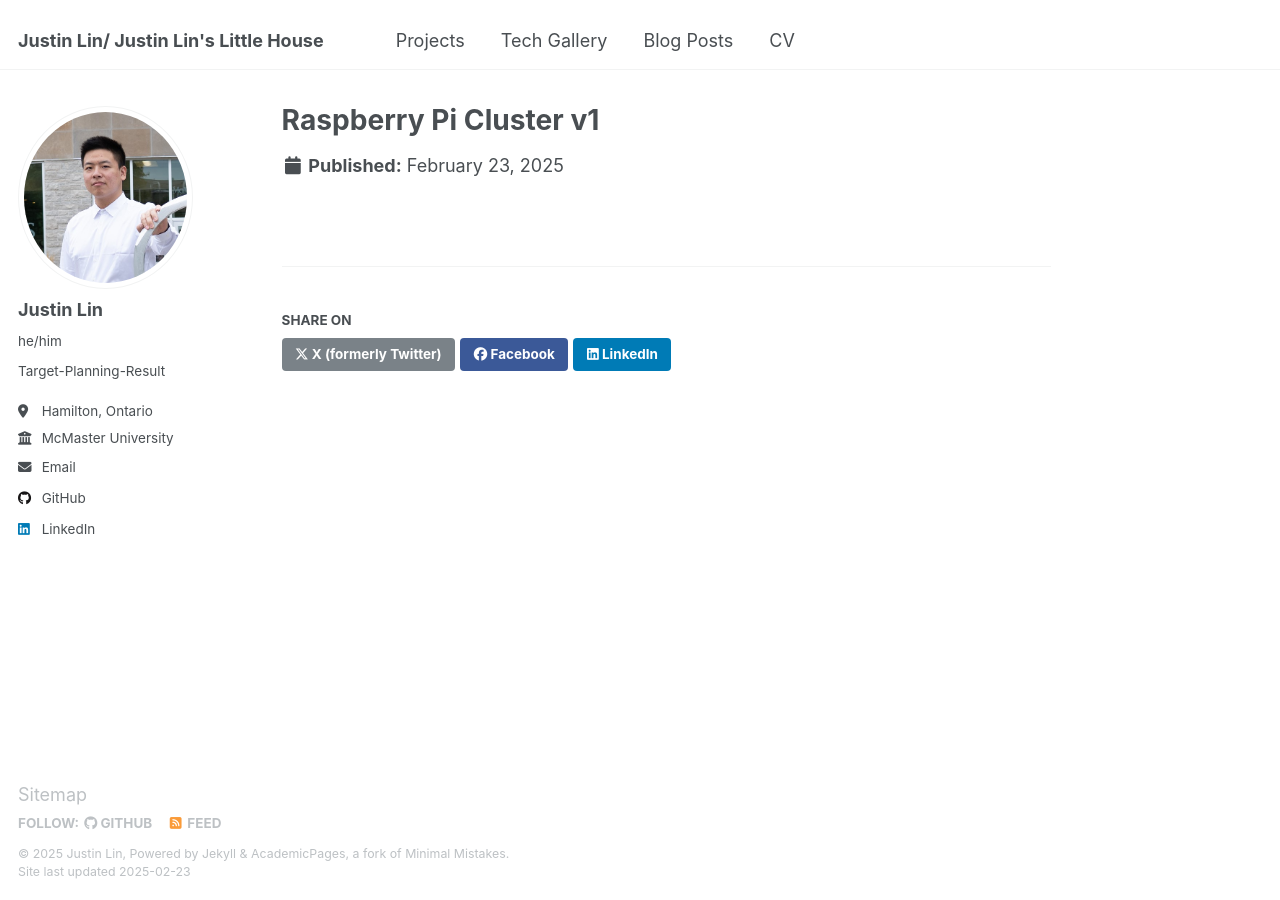
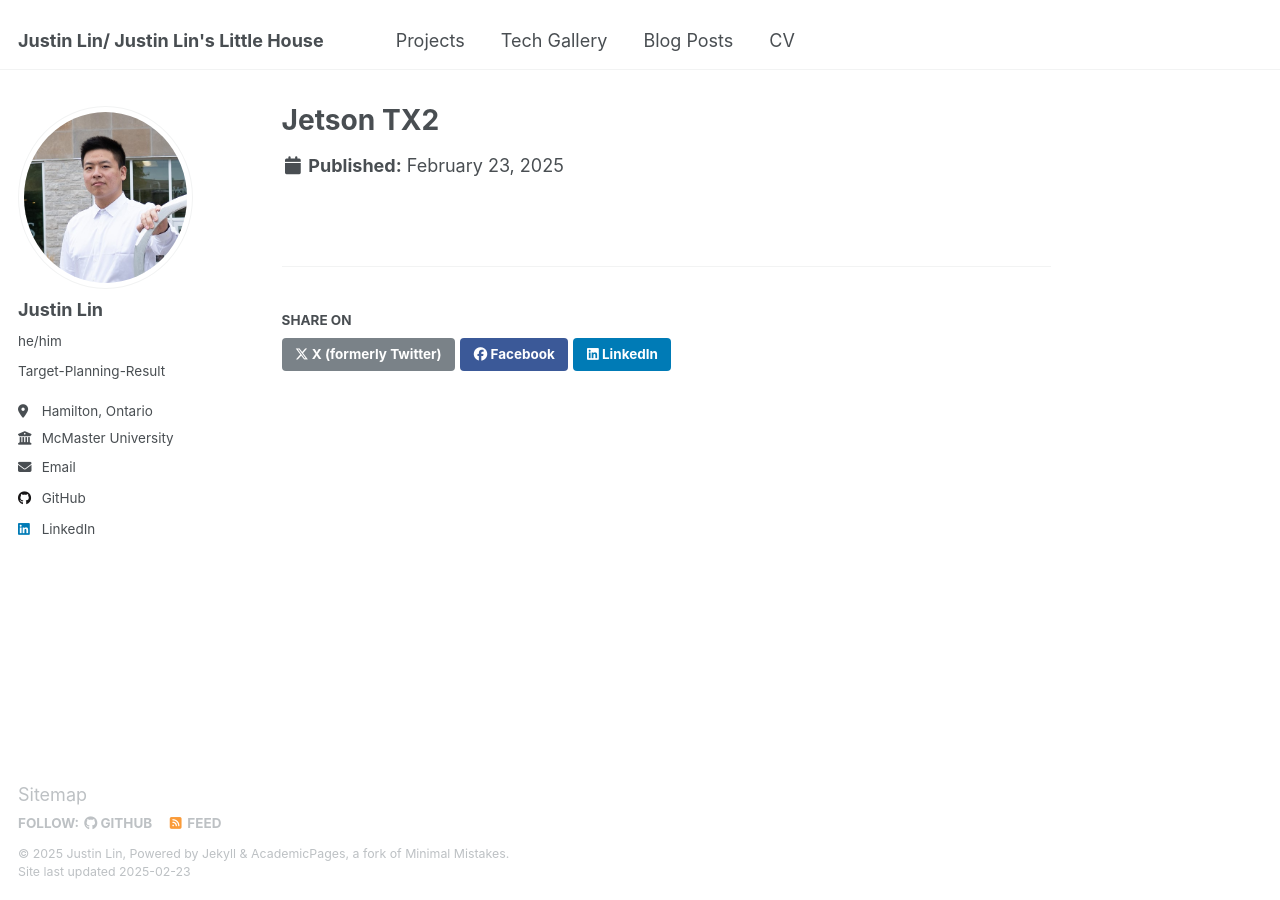
Before and after one commit to JustinLinKK/justinlinkk.github.io, a Jekyll site: the page built from _tech-gallery/tech-gallery-1.md, in a window 1280 px wide. Built offline with Jekyll 4.4.1, drawn with Linux system fonts in a browser that asks for light colours.

Commit message:
Update tech gallery entry for Jetson TX2 and remove obsolete image

```diff
--- a/_tech-gallery/tech-gallery-1.md
+++ b/_tech-gallery/tech-gallery-1.md
@@ -1,5 +1,5 @@
 ---
-title: "Raspberry Pi Cluster v1"
-excerpt: "Nvidia Jetson TX2 for Objecct Detection/Tracking <br/><img src='/images/projects/tx2.jpg'>"
+title: "Jetson TX2"
+excerpt: "Nvidia Jetson TX2 for Objecct Detection/Tracking <br/><img src='/images/tech-gallery/tx2.jpg'>"
 collection: tech-gallery
 ---
```
Also changed, not shown: images/tech-gallery/tx2.jpg (renamed from images/tx2.jpg).
